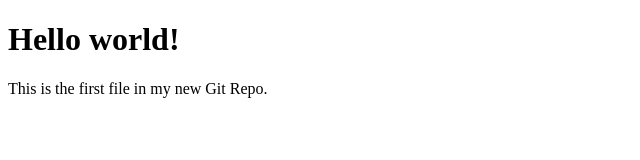
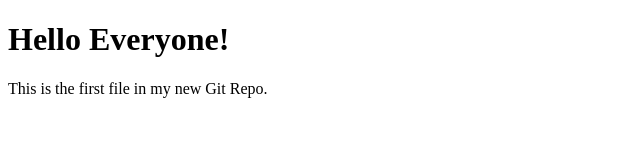
Before and after one commit to coded-crasey/Odemru, a plain HTML site: page index.html in a window 1280 px wide. Shown: the whole page, without its empty margins (0-640 px from the left). Drawn offline with Linux system fonts and the light colour scheme.

Commit message:
updated index.html

```diff
--- a/index.html
+++ b/index.html
@@ -5,7 +5,7 @@
 </head>
 <body>
 
-<h1>Hello world!</h1>
+<h1>Hello Everyone!</h1>
 <p>This is the first file in my new Git Repo.</p>
 
 </body>
```
